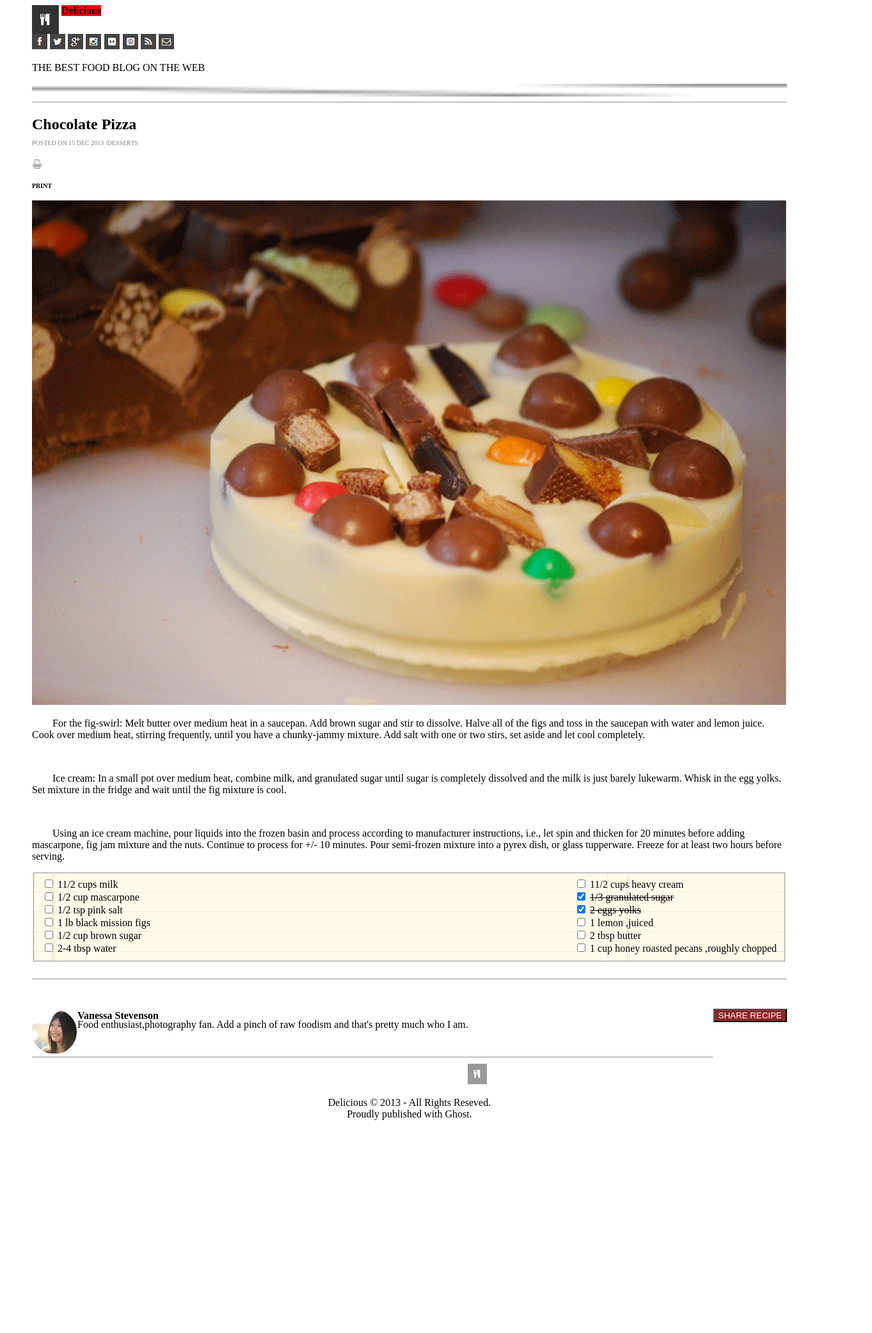
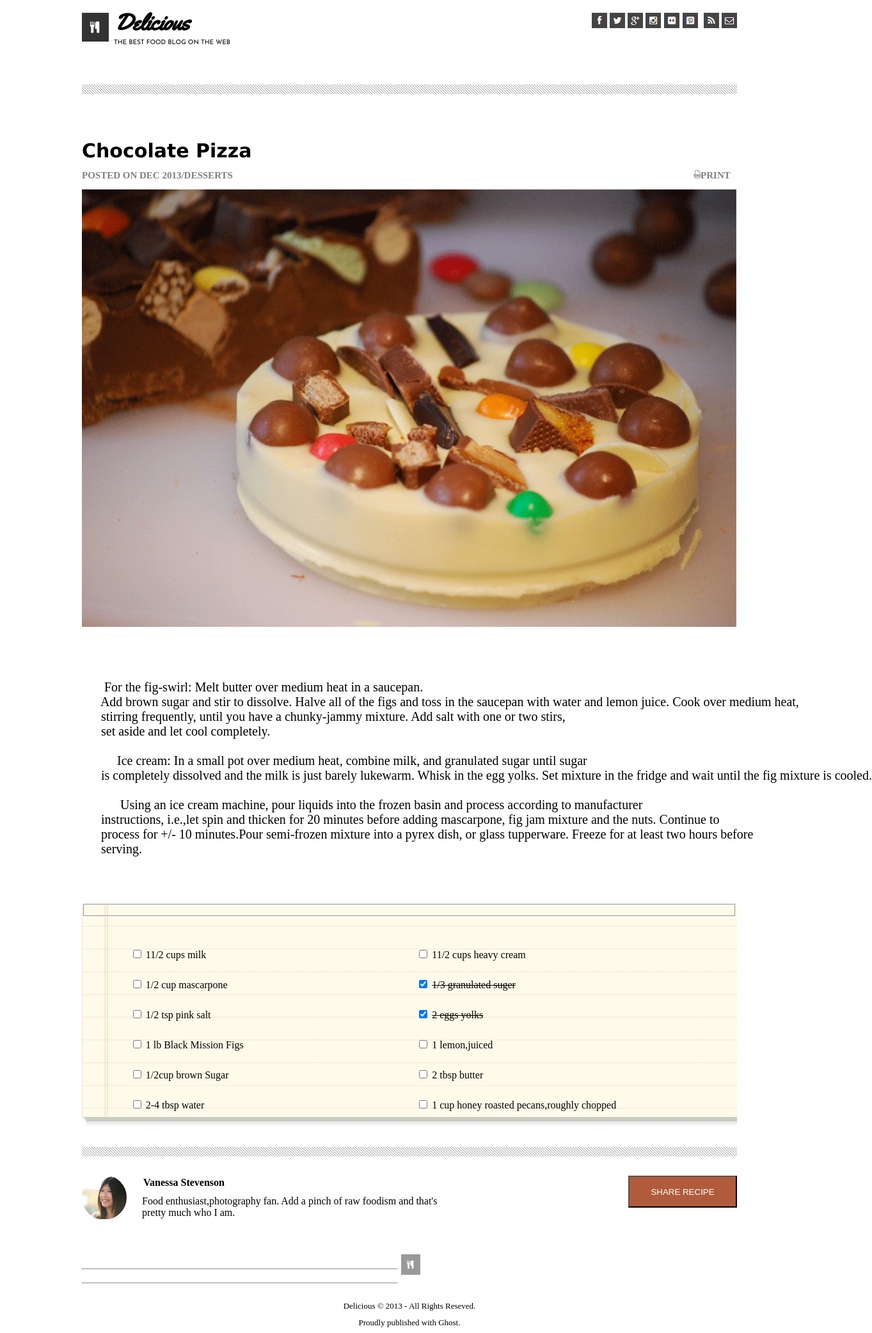
Before and after one commit to issasalman/chocolate-pizza, a plain HTML site: page index.html in a window 1280 px wide. Shown: the whole page at 64% size, 1363 px wide, since content can reach past the window. Before the commit the page ends 1767 px from the top, so only its background shows below. Drawn offline with Linux system fonts and the light colour scheme.

Commit message:
finshed styling

```diff
--- a/index.html
+++ b/index.html
@@ -12,165 +12,145 @@
 
 <body>
     <header>
-        <div id="c1">
+        <div id="logoleft" class="sameline">
+            <img src="img/logo.png" alt="logo" id="logo" >
+            <h3>Delicious</h3>
+            <p id='pHeader'>THE BEST FOOD BLOG ON THE WEB</p>
 
-            <img src="img/logo.png" alt="logo" id="logo">
+        </div>
+        <div id="logoright" class="sameline imghead">
+            <img src="img/rss-icon.png" >
+            <img src="img/mail-icon.png" >
+        </div>
 
-            <h4> Delicious</h4>
+        <div id="logomiddle" class="sameline imghead">
+            <img src="img/fb-icon.png" >
+            <img src="img/twit-icon.png" >
+            <img src="img/gp-icon.png" >
+            <img src="img/insta-icon.png" >
+            <img src="img/flic-icon.png" >
+            <img src="img/pint-icon.png" >
+        </div>
+        <div id="borderheader"></div>
+    </header>
 
+    <main>
 
-                <img src="img/fb-icon.png" alt="">
-                <img src="img/twit-icon.png" alt="">
-                <img src="img/gp-icon.png" alt="">
-                <img src="img/insta-icon.png" alt="">
-                <img src="img/flic-icon.png" alt="">
-                <img src="img/pint-icon.png" alt="">
-                <img src="img/rss-icon.png" alt="">
-                <img src="img/mail-icon.png" alt="">
+        <div id="article">
+            <h1>Chocolate Pizza</h1>
+            <h2>POSTED ON DEC 2013/DESSERTS</h2>
+            <h2 id="rightimg">PRINT</h2>
+            <img id='printPic' src="img/print-icon.png" alt="print">
+            <img id='mainPic' src="img/choco-pizza.png" alt="main img">
 
+      <div id="text">
+          <pre>
+                 For the fig-swirl: Melt butter over medium heat in a saucepan.
+                Add brown sugar and stir to dissolve. Halve all of the figs and toss in the saucepan with water and lemon juice. Cook over medium heat,
+                stirring frequently, until you have a chunky-jammy mixture. Add salt with one or two stirs,
+                set aside and let cool completely.
 
+                     Ice cream: In a small pot over medium heat, combine milk, and granulated sugar until sugar
+                is completely dissolved and the milk is just barely lukewarm. Whisk in the egg yolks. Set mixture in the fridge and wait until the fig mixture is cooled.
 
-
-            <p> THE BEST FOOD BLOG ON THE WEB</p>
+                      Using an ice cream machine, pour liquids into the frozen basin and process according to manufacturer
+                instructions, i.e.,let spin and thicken for 20 minutes before adding mascarpone, fig jam mixture and the nuts. Continue to
+                process for +/- 10 minutes.Pour semi-frozen mixture into a pyrex dish, or glass tupperware. Freeze for at least two hours before
+                serving.
+            </pre>
+        </div>
         </div>
 
 
-
-        <img src="img/hr-img.png" id="fg">
-
-
-    </header>
-
-    <main>
-        <div id="hr">
-            <hr>
-        </div>
-        <span>
-            <h2>Chocolate Pizza</h2>
-            <p id="p1">POSTED ON 15 DEC 2013 /DESSERTS</p>
-        </span>
-
-        <div id="pr">
-
-            <img src="img/print-icon.png" alt="">
-
-            <h5>PRINT</h5>
-
-        </div>
-        <div>
-            <img id="pizza" src="img/choco-pizza.png" alt="">
+        <div id="list">
 
         </div>
 
-        <article>
-            <p>For the fig-swirl: Melt butter over medium heat in a saucepan.
-                Add brown sugar and stir to dissolve.
-                Halve all of the figs and toss in the saucepan with water and lemon juice. Cook over medium heat,
-                stirring frequently, until you have a chunky-jammy mixture. Add salt with one or two stirs,
-                set aside and let cool completely.</p>
-            <br>
-            <p>Ice cream: In a small pot over medium heat, combine milk, and granulated sugar until sugar
-                is completely dissolved and the milk is just barely lukewarm.
-                Whisk in the egg yolks. Set mixture in the fridge and wait until the fig mixture is cool.</p>
-            <br>
-            <p>Using an ice cream machine, pour liquids into the frozen basin and process according to manufacturer
-                instructions, i.e.,
-                let spin and thicken for 20 minutes before adding mascarpone, fig jam mixture and the nuts. Continue to
-                process for +/- 10 minutes.
-                Pour semi-frozen mixture into a pyrex dish, or glass tupperware. Freeze for at least two hours before
-                serving.</p>
-
-        </article>
-
-        <form id="list">
-            <fieldset>
-                <div id="list">
-                    <span id="lleft">
-                        <input type="checkbox" class="b">
-                        <label for="a">11/2 cups milk</label>
-                        <br>
-
-                        <input type="checkbox" class="b">
-                        <label for="b">1/2 cup mascarpone</label>
-                        <br>
-
-                        <input type="checkbox" class="b">
-                        <label for="b">1/2 tsp pink salt </label>
-                        <br>
-                        <input type="checkbox" class="b">
-                        <label for="b">1 lb black mission figs</label>
-                        <br>
-                        <input type="checkbox" class="b">
-                        <label for="b">1/2 cup brown sugar</label>
-                        <br>
-                        <input type="checkbox" class="b">
-                        <label for="b">2-4 tbsp water</label>
+        <div id="vanessa">
+            <img src="" alt="">
+            <pre></pre>
+        </div>
 
 
-                    </span>
+        <form id="back">
+            <fieldset>
+              <div >
+                  <div class="first sameline" >
+                      <p>
+                          <input type="checkbox" id="a">
+                          <label for="a">11/2 cups milk</label>
+                      </p>
+                      <p>
+                          <input type="checkbox" id="b">
+                          <label for="b">1/2 cup mascarpone</label>
+                      </p>
+                          <p>
+                          <input type="checkbox" id="c">
+                          <label for="c">1/2 tsp pink salt</label>
+                      </p>
+                      <p>
+                          <input type="checkbox" id="d">
+                          <label for="d">1 lb Black Mission Figs</label>
+                      </p>
+                      <p>
+                          <input type="checkbox" id="e">
+                          <label for="e">1/2cup brown Sugar</label>
+                      </p>
+                      <p>
+                          <input type="checkbox" id="f">
+                          <label for="f">2-4 tbsp water</label>
+                      </p>
+              </div>
 
+              <div class="secound sameline">
+                      <p>
+                          <input type="checkbox" id="j">
+                          <label for="g">11/2 cups heavy cream</label>
+                      </p>
+                      <p>
+                          <input type="checkbox" id="h" checked>
+                          <label for="h">1/3 granulated suger</label>
+                      </p>
+                      <p>
+                        <input type="checkbox" id="k" checked>
+                        <label for="k">2 eggs yolks</label>
+                    </p>
+                      <p>
+                          <input type="checkbox" id="i">
+                          <label for="i">1 lemon,juiced</label>
+                      </p>
+                      <p>
+                          <input type="checkbox" id="j">
+                          <label for="j">2 tbsp  butter</label>
+                      </p>
 
-                    <span id="lright">
-
-
-                        <input type="checkbox" id="a">
-                        <label for="a">11/2 cups heavy cream</label>
-                        <br>
-
-                        <input type="checkbox" id="b" checked>
-                        <label class="b" for="b">1/3 granulated sugar</label>
-                        <br>
-
-                        <input type="checkbox" id="b" checked>
-                        <label class="b" for="b">2 eggs yolks</label>
-                        <br>
-                        <input type="checkbox" id="b">
-                        <label for="b">1 lemon ,juiced</label>
-                        <br>
-                        <input type="checkbox" id="b">
-                        <label for="b">2 tbsp butter</label>
-                        <br>
-                        <input type="checkbox" id="b">
-                        <label for="b">1 cup honey roasted pecans ,roughly chopped </label>
-
-
-                    </span>
-
-
-                </div>
-
+                      <p>
+                          <input type="checkbox" id="l">
+                          <label for="l">1 cup honey roasted pecans,roughly chopped</label>
+                      </p>
+             </div>
+               </div>
 
             </fieldset>
+          </form>
 
+        <div id="borderheader2"></div>
 
-        </form>
-
-        <br>
-
-
-        <hr>
-        <br>
-
-        <div>
-            <img class="food" src="img/van-pic.png" alt="vanessa">
-            <div id="k1">
-                <h4 class="">Vanessa Stevenson</h4>
-                <p class=" ">Food enthusiast,photography fan. Add a pinch of raw foodism and that's pretty much who I
-                    am.
-                </p>
-            </div>
+        <div class="vanessa">
+            <img src="img/van-pic.png" alt="vanessa" class="vanPic">
+            <h4 class="vanName">Vanessa Stevenson</h4>
+            <p class="foodism">Food enthusiast,photography fan. Add a pinch of raw foodism and that's pretty much who I am.
+            </p>
             <button class="button">SHARE RECIPE</button>
         </div>
 
+    </main>
+    <footer id="footer">
+        <hr class="hr">
+        <img src="img/small-logo.png" alt="logo" class="footerImg line" srcset="">
+        <hr class="hr">
+        <p class="footerParagraph">Delicious &copy; 2013 - All Rights Reseved.<br />Proudly published with Ghost.</p>
 
-    </main>
-    <footer>
-        <hr>
-
-        <div>
-            <img class="small" src="img/small-logo.png" alt="logo">
-            <p class="copy">Delicious &copy; 2013 - All Rights Reseved.<br />Proudly published with Ghost.</p>
-        </div>
     </footer>
 
 
--- /dev/null
+++ b/style/reset.css
@@ -0,0 +1,44 @@
+
+html, body, div, span, applet, object, iframe,
+h1, h2, h3, h4, h5, h6, p, blockquote, pre,
+a, abbr, acronym, address, big, cite, code,
+del, dfn, em, img, ins, kbd, q, s, samp,
+small, strike, strong, sub, sup, tt, var,
+b, u, i, center,
+dl, dt, dd, ol, ul, li,
+fieldset, form, label, legend,
+table, caption, tbody, tfoot, thead, tr, th, td,
+article, aside, canvas, details, embed,
+figure, figcaption, footer, header, hgroup,
+menu, nav, output, ruby, section, summary,
+time, mark, audio, video {
+	margin: 0;
+	padding: 0;
+	border: 0;
+	font-size: 100%;
+	font: inherit;
+	vertical-align: baseline;
+}
+/* HTML5 display-role reset for older browsers */
+article, aside, details, figcaption, figure,
+footer, header, hgroup, menu, nav, section {
+	display: block;
+}
+body {
+	line-height: 1;
+}
+ol, ul {
+	list-style: none;
+}
+blockquote, q {
+	quotes: none;
+}
+blockquote:before, blockquote:after,
+q:before, q:after {
+	content: '';
+	content: none;
+}
+table {
+	border-collapse: collapse;
+	border-spacing: 0;
+}
--- a/style/style.css
+++ b/style/style.css
@@ -1,145 +1,222 @@
-@import url('https://fonts.googleapis.com/css2?family=Cookie&display=swap');
 
+@import url('https://fonts.googleapis.com/css?family=Dancing+Script:400,700|Josefin+Sans|Pacifico|Ubuntu|Yellowtail&display=swap&subset=latin-ext');
+body{
+    margin: auto;
+    width: 80%;
+}
+header{
+    padding: 2% 0;
+    position: relative;
+    width: 100%;
+    margin: auto;
+}
+#borderheader{
+    background-image: url('../img/hr-img.png');
+    height: 15px;
+    width: 100%;
+   position: relative;
+   bottom: 30px;
 
+}
+#borderheader2{
+    background-image: url('../img/hr-img.png');
+    height: 15px;
+    width: 100%;
+  margin-top: 30px;
+  margin-bottom: 30px;;
+
+}
+.sameline{
+    display: inline-block;
+}
+#pHeader{
+    font-size: x-small;
+    width: 141%;
+    font-family: 'Josefin Sans';
+    position: relative;
+    bottom :80px;
+    left:50px
+}
+h3{
+    font-size: 36px;
+    font-family: 'Yellowtail';
+    font-weight: bold;
+    position: relative;
+    bottom :45px;
+
+}
+main{
+    width: 100%;
+}
+#logomiddle{
+    float: right;
+}
 
 #logo{
-
-    vertical-align: top;
+    float: left;
+    margin: 0 5% 0 0;
 
 }
 
+#text{
 
+   position: relative;
+   right:50px
+}
+.imagehead{
+    float: right;
+}
+#logoright{
+    position: absolute;
+    right: 0px;
+}
+#logomiddle{
+    position: absolute;
+    right: 6%;
+}
+#article{
+    width: 100%;
+    position: relative;
+}
+#article h1{
+color: #000000;
+font-size: 30px;
+font-weight: bold;
+font-family: Verdana, Geneva, Tahoma, sans-serif;
+margin-bottom: 1px;
+}
+#article h2{
+    font-size: 15px;
 
-
-#c1 h4{
-
-background-color: red;
-display: inline;
-width: 50px;
-margin-right: 1050px;
-
+    position: absolute;
+    color:gray
 
 }
 
-
-#fg{
-display: block;
-width: 100%;
-height: 20px;
+#rightimg{
+float: right;
+right: 1%;
 
 }
 
+#mainPic{
+margin: 4% auto;
+width: 100%;
+}
+#printPic{
+    width: 13px;
+    height: 13px;
+    position: absolute;
+    right: 5%;
+    margin-right: 0.5%;
+    margin-top: 12px;
+}
+#article pre{
+font-size: 20px;
+margin-top: 15px;
 
-#c1{
-
+font-family: -apple-system, BlinkMacSystemFont, 'Segoe UI', Roboto, Oxygen, Ubuntu, Cantarell, 'Open Sans', 'Helvetica Neue', sans-serif;
+font-family: 'Times New Roman', Times, serif;
+font-style: normal;
 
 }
 
+#back{
+    margin-top: 10px;
+    background-image: url(../img/list-bg.png);
+    height: 350px;
+    position: relative;
+    width: 100%;
+    background-repeat: no-repeat;
+    background-size: cover;
+}
 
-#c1{
+.secound{
+   margin: 50px;
+}
+.first{
+    margin:40px 100px 40px 60px ;
+    position: absolute;
+    left: 1%;
+}
 
+.secound{
+    margin:40px 40px 40px 60px ;
+    right: 14%;
+    position: absolute;
+}
+
+.sameline{
+    display: inline-block;
+    height: auto
+}
+
+#back p{
+padding: 5.5px;
+font-style: 'Ubuntu';
 
 }
 
+#back input[type=checkbox]:checked + label{
+    text-decoration: line-through;
+  }
 
-
-
-}
- #pr {
-     float: right;
-     margin-bottom: 15px;
-     display: flex;
-
-
- }
- #pr img {
-     height:15px;
-     width: 15px;
-     padding-top: 10px;
- }
-h5 {
-    font-size: 10px;
-
+  .footerParagraph {
+    font-size: 13px;
+    margin: auto;
+    margin-bottom: 4%;
+    width: 80%;
+    text-align: center;
+    line-height: 2;
+    margin-top: 1%;
 }
 
-#p1 {
-    font-size: 10px;
-    color: gray;
-    padding-top: -20px;
+.footerImg {
+    display: inline-block;
+    margin-left: auto;
+    margin-right: auto;
 }
 
-
-h2 {
-    padding-bottom: 0px;
-    margin-bottom: 0px;
+.vanessa {
+    width: 100%;
+    float: left;
+    position: relative;
 }
 
-
-#pizza {
-    width: 100%;
-}
-body {
-    margin-left: 50px;
-    margin-right: 50px;
-}
-
-article p {
-    text-align: left;
-
-}
-
-article p {
-    text-indent:2em;
-}
-#list {
-    background-image: url(../img/list-bg.png);
-
-
-
-}
-
-#lright {
-
-    float: right;
-
-}
-#lleft {
+.vanPic {
+    display: inline;
     float: left;
 }
 
 .button {
-    float: right;
-    background-color:#8D2828;
-    color: white;
-position: relative;
-bottom: 75px;
+    position: absolute;
+    background-color: #B05B3B;
+    height: 50px;
+    right: 0%;
+    top: 0%;
+    width: 170px;
+    color:white;
 }
 
-.small {
-display: inline;
-
-padding-left: 700px;
-
-padding-left: 680px;
-
-
-
-
+h4.vanName {
+    padding-left: 88px;
+    margin-left: 8px;
+    position: relative;
+    bottom: 20px;
 }
 
-
-.copy {
-    text-align: center;
+p.foodism {
+    padding-left: 94px;
+    height: 45px;
+    width: 500px;
+    position: relative;
+    bottom: 30px;;
+}
+footer {
+    margin-top: 50px;
 }
 
-.food {
-    float: left;
+.hr {
+    width: 48%;
+    display: inline-block;
 }
-
-#k1 p  {
-  position: relative;
-  bottom: 25px;
-}
-.b {
-    text-decoration: line-through;
-}
```
